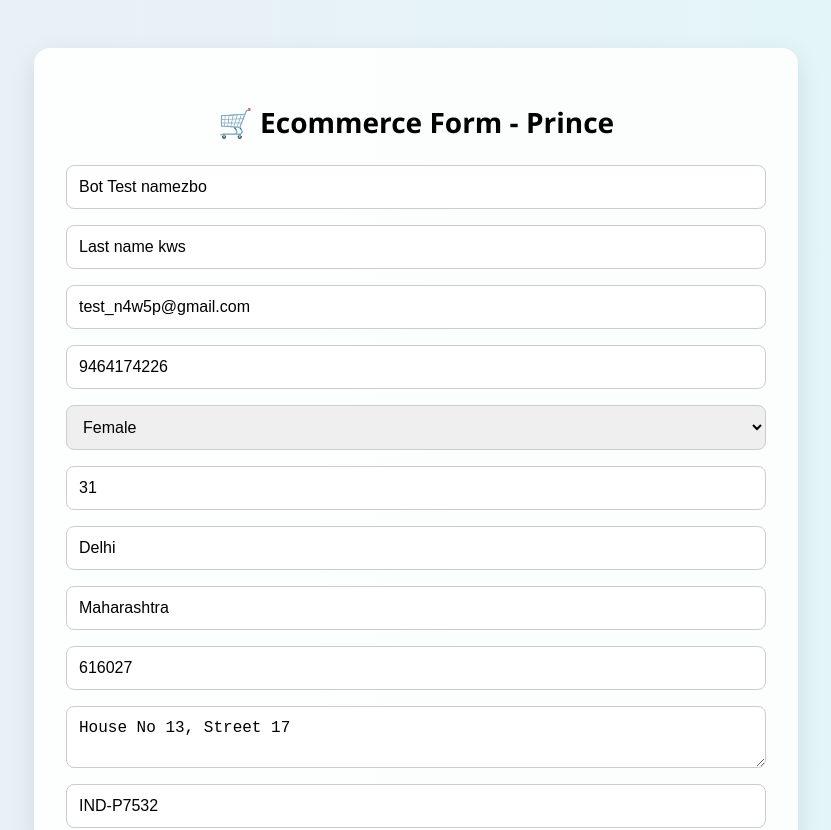
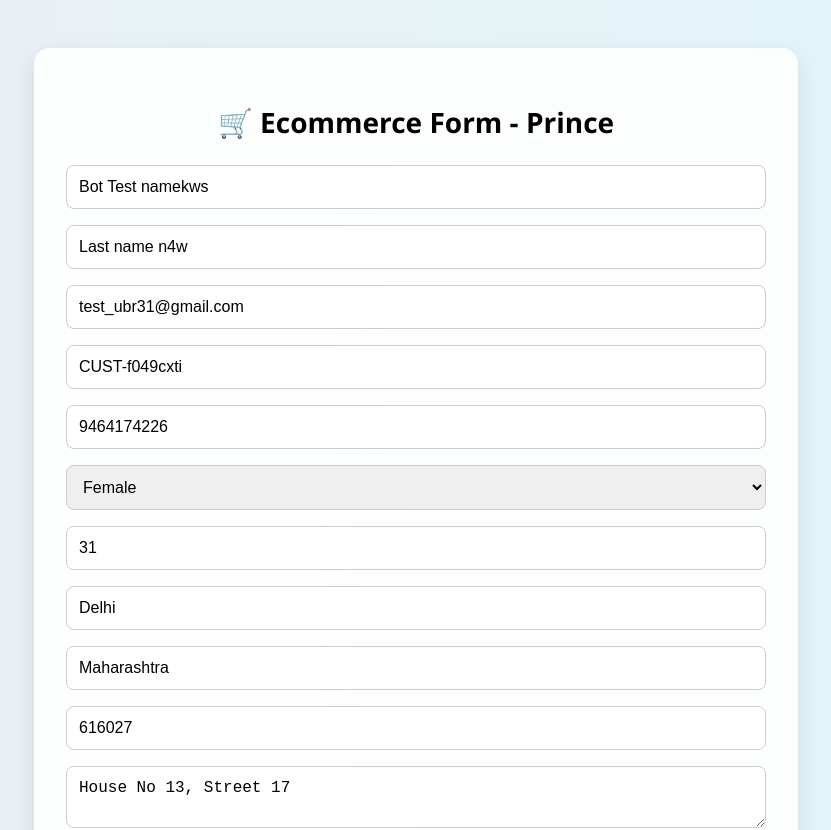
Before and after one commit to saksham1709/WebSDK, a React (Create React App) app: page / in a window 1280 px wide. Shown: the top 830 px of the page, without its empty margins (224-1055 px from the left). Built offline with nearby package versions, Linux system fonts and the light colour scheme.

Commit message:
customer id added

```diff
--- a/src/components/EcommerceForm.jsx
+++ b/src/components/EcommerceForm.jsx
@@ -18,6 +18,7 @@ export default function EcommerceForm() {
     product_category: "",
     product_price: "",
     quantity: "",
+    customer_id: "",
     total_amount: "",
     discount_applied: "",
     payment_method: "",
@@ -80,6 +81,7 @@ const handleSubmit = (e) => {
       product_category: categories[randomInt(0, categories.length - 1)],
       product_price: randomInt(500, 15000).toString(),
       quantity: randomInt(1, 3).toString(),
+      customer_id: `CUST-${randomString(8)}`,
       total_amount: randomInt(500, 25000).toString(),
       discount_applied: randomInt(0, 1000).toString(),
       payment_method: paymentMethods[randomInt(0, paymentMethods.length - 1)],
@@ -113,6 +115,7 @@ useEffect(() => {
         <input name="first_name" placeholder="First Name" value={formData.first_name} onChange={handleChange} className="form-input"  />
         <input name="last_name" placeholder="Last Name" value={formData.last_name} onChange={handleChange} className="form-input"  />
         <input name="email" type="email" placeholder="Email" value={formData.email} onChange={handleChange} className="form-input" required/>
+        <input name="customer_id" placeholder="Customer ID" value={formData.customer_id} onChange={handleChange} className="form-input"  />
         <input name="phone" placeholder="Phone" value={formData.phone} onChange={handleChange} className="form-input"  />
         <select name="gender" value={formData.gender} onChange={handleChange} className="form-input" >
           <option value="">Select Gender</option>
```
